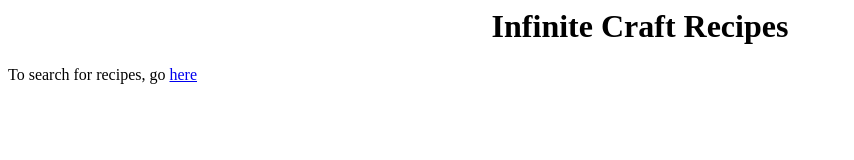
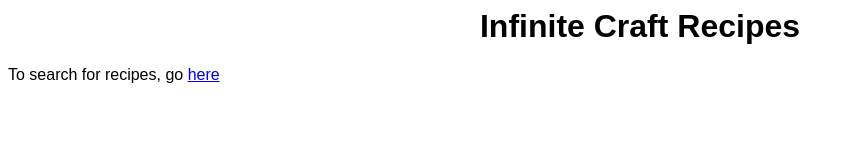
Before and after one commit to alboxer2000/InfiniteCraftRecipes, a plain HTML site: page index.html in a window 1280 px wide. Shown: the whole page, without its empty margins (0-854 px from the left). Drawn offline with Linux system fonts and the light colour scheme.

Commit message:
Update index.html

```diff
--- a/index.html
+++ b/index.html
@@ -6,5 +6,5 @@
   }
 </style>
 </head>
-<h1 style="text-align: center;">Infinite Craft Recipes</h1>
-<p>To search for recipes, go <a href="https://infinite-craft-recipes-delta.vercel.app/search">here</a></p>
+<h1 style="text-align: center;" class="arial">Infinite Craft Recipes</h1>
+<p class="arial">To search for recipes, go <a href="https://infinite-craft-recipes-delta.vercel.app/search">here</a></p>
```
